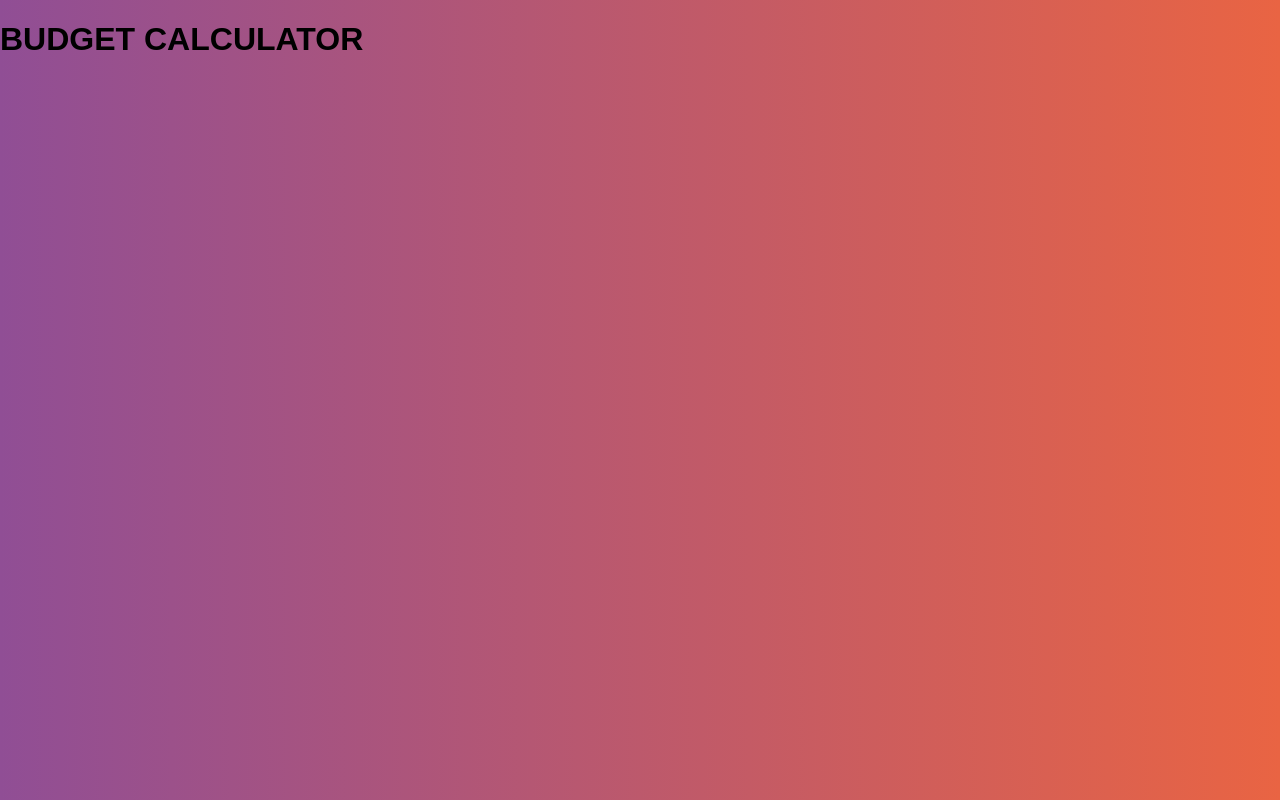
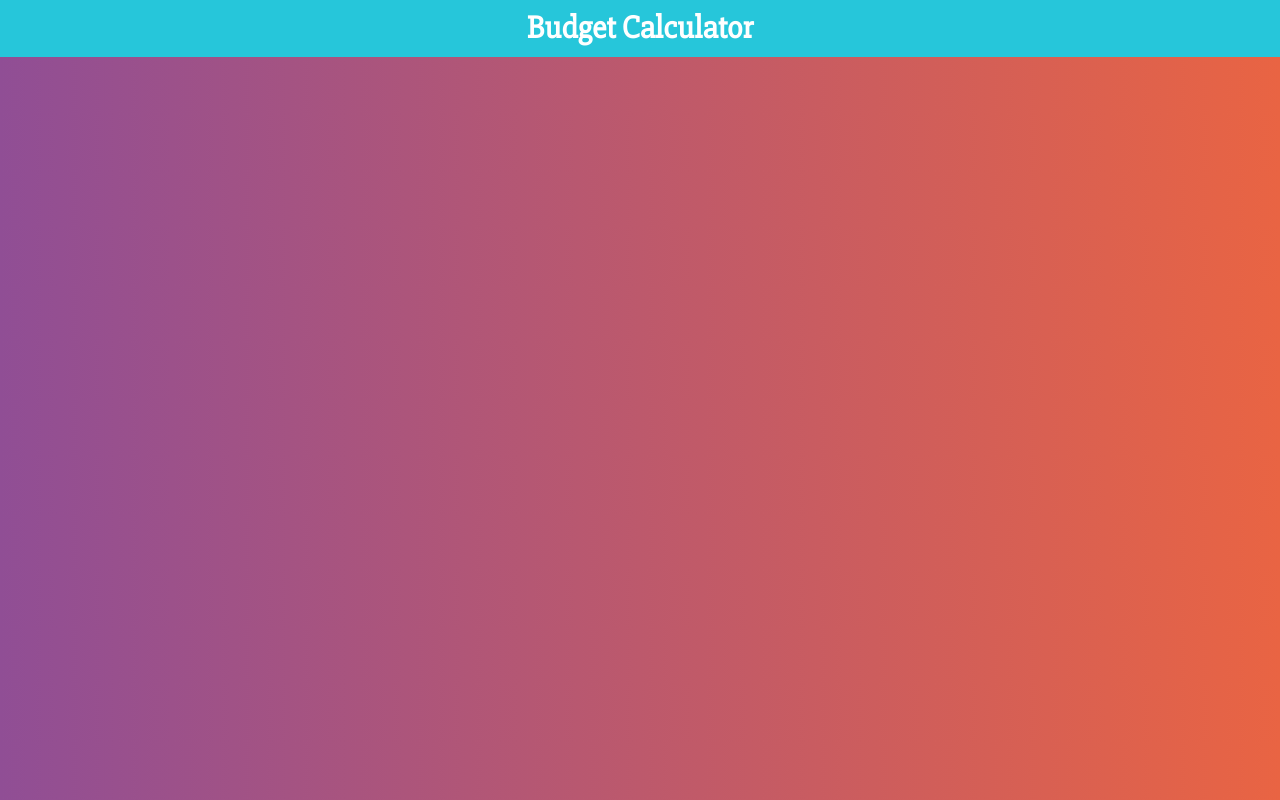
Before and after one commit to elenapiaggio/budget-calculator, a React (Create React App) app: page / in a window 1280 px wide. Built offline with nearby package versions, Linux system fonts and the light colour scheme.

Commit message:
add styled components

```diff
--- a/package.json
+++ b/package.json
@@ -3,6 +3,8 @@
   "version": "0.1.0",
   "private": true,
   "dependencies": {
+    "@emotion/core": "^10.0.28",
+    "@emotion/styled": "^10.0.27",
     "@testing-library/jest-dom": "^4.2.4",
     "@testing-library/react": "^9.3.2",
     "@testing-library/user-event": "^7.1.2",
--- a/src/App.js
+++ b/src/App.js
@@ -1,8 +1,11 @@
-import React from 'react';
+import React from "react";
+import Header from "./components/Header";
 
 function App() {
   return (
-    <h1>BUDGET CALCULATOR</h1>
+    <div>
+      <Header title="Budget Calculator" />
+    </div>
   );
 }
 
--- /dev/null
+++ b/src/components/Header.js
@@ -0,0 +1,26 @@
+import React from 'react';
+import styled from '@emotion/styled';
+
+const ContainerHeader = styled.header`
+    background-color: #26C6DA;
+    padding: 10px;
+    font-weight: bold;
+    color: #FFFFFF;
+`;
+
+const HeaderText = styled.h1`
+    font-size: 2rem;
+    margin:0;
+    font-family: 'Slabo 27px', serif;
+    text-align: center;
+`;
+
+const Header = ({ title }) => {
+    return (
+        <ContainerHeader>
+            <HeaderText>{title}</HeaderText>
+        </ContainerHeader>
+     );
+}
+
+export default Header;
```
Also changed, not shown: 1 other file (tests, documents, lock files or other folders).
